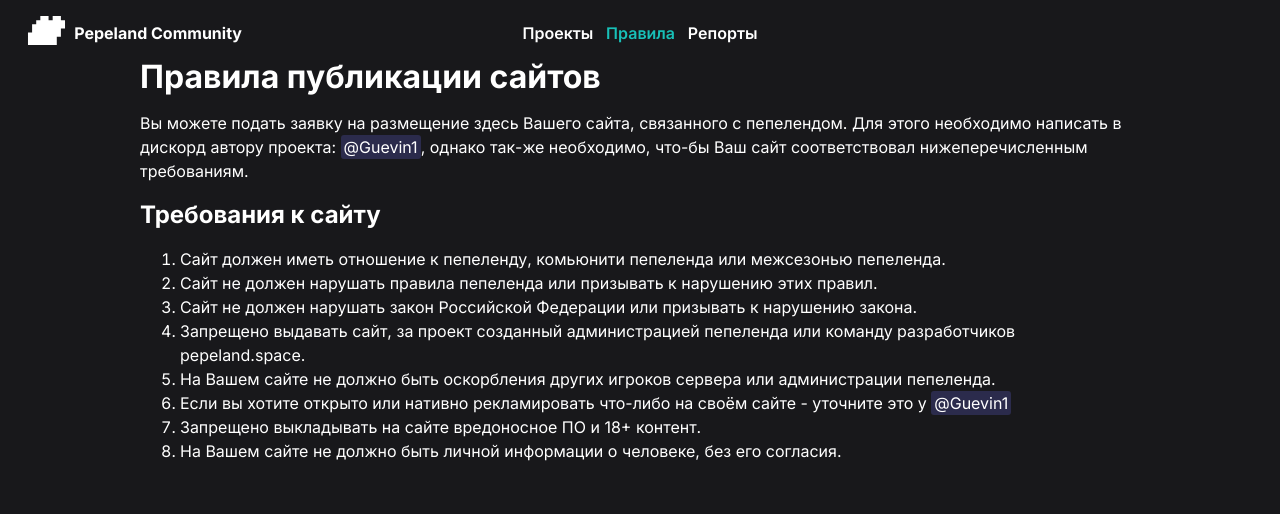
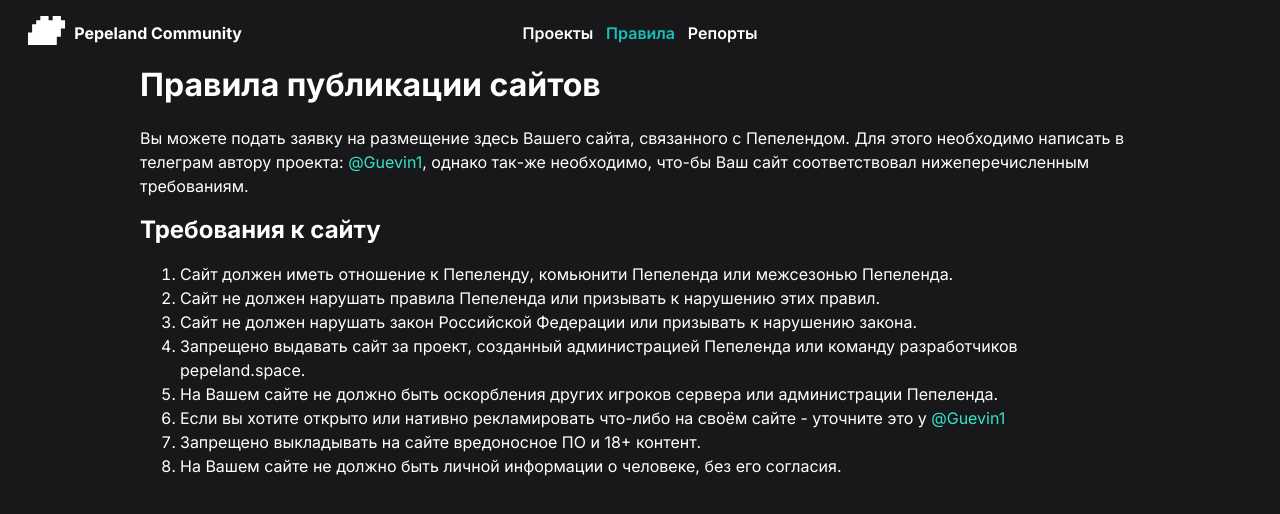
Before and after one commit to Andcool-Systems/pepeland-community, a Next.js app: page /rules in a window 1280 px wide. Shown: the top 514 px of the page. Built offline with nearby package versions, Linux system fonts and the light colour scheme.

Commit message:
final commit

```diff
--- a/app/modules/header.module.tsx
+++ b/app/modules/header.module.tsx
@@ -52,8 +52,9 @@ const Header = () => {
                     <div className={styles.pages}>
                         <NextLink href='/projects'>Проекты <NextImage src='/static/icons/stack.svg' alt='' width={25} height={25} /></NextLink>
                         <NextLink href='/rules'>Правила <NextImage src='/static/icons/book.svg' alt='' width={25} height={25} /></NextLink>
-                        <NextLink href='/reports'>Репорты <NextImage src='/static/icons/flag.svg' alt='' width={25} height={25} /></NextLink>
+                        <NextLink href='https://docs.google.com/forms/d/e/1FAIpQLScMCFH470CzS0eml2EPTThp_uDBGlDDiR5lUDAYOufaL_HC9Q/viewform'>Репорты <NextImage src='/static/icons/flag.svg' alt='' width={25} height={25} /></NextLink>
                     </div>
+                    <p style={{ position: 'absolute', bottom: 0 }}>by Guevin1 x AndcoolSystems</p>
                 </div>
             </CSSTransition>
             <header className={styles.header}>
@@ -65,7 +66,7 @@ const Header = () => {
                     <div className={styles.links}>
                         <NextLink href='/projects' className={`${path == 'projects' && styles.active}`}>Проекты</NextLink>
                         <NextLink href='/rules' className={`${path == 'rules' && styles.active}`}>Правила</NextLink>
-                        <NextLink href='/reports' className={`${path == 'reports' && styles.active}`}>Репорты</NextLink>
+                        <NextLink href='https://docs.google.com/forms/d/e/1FAIpQLScMCFH470CzS0eml2EPTThp_uDBGlDDiR5lUDAYOufaL_HC9Q/viewform' className={`${path == 'reports' && styles.active}`}>Репорты</NextLink>
                     </div>
                     <NextImage src='/static/icons/burger-menu.svg'
                         alt=''
--- a/app/page.tsx
+++ b/app/page.tsx
@@ -12,7 +12,7 @@ export default function Home() {
                 <div className={style.animated}>
                     <h1 className={manrope.className} style={{ textWrap: 'nowrap' }}>Общий Домен</h1>
                     <p>Для сайтов, связанных с Пепелендом</p>
-                    <NextLink href='/rules' className={style.button}><NextImage src='/static/icons/book.svg' alt='' width={20} height={20} /> Правила</NextLink>
+                    <NextLink href='/projects' className={style.button}><NextImage src='/static/icons/stack.svg' alt='' width={22} height={22} /> Проекты</NextLink>
                 </div>
             </div>
         </main>
--- a/app/rules/page.tsx
+++ b/app/rules/page.tsx
@@ -6,16 +6,16 @@ const Rules = () => {
     return (
         <main className={style.main}>
             <div className={style.container}>
-                <h1 style={{ marginTop: 0, fontSize: '2rem' }}>Правила публикации сайтов</h1>
-                <p>Вы можете подать заявку на размещение здесь Вашего сайта, связанного с пепелендом. Для этого необходимо написать в дискорд автору проекта: <DiscordUser username="Guevin1" uid={440034971390836737} />, однако так-же необходимо, что-бы Ваш сайт соответствовал нижеперечисленным требованиям.</p>
+                <h1 style={{ marginTop: 0, fontSize: '2rem', lineHeight: 'normal' }}>Правила публикации сайтов</h1>
+                <p>Вы можете подать заявку на размещение здесь Вашего сайта, связанного с Пепелендом. Для этого необходимо написать в телеграм автору проекта: <TelegramUser username="Guevin1" link="https://t.me/guevin1" />, однако так-же необходимо, что-бы Ваш сайт соответствовал нижеперечисленным требованиям.</p>
                 <h2>Требования к сайту</h2>
                 <ol>
-                    <li>Сайт должен иметь отношение к пепеленду, комьюнити пепеленда или межсезонью пепеленда.</li>
-                    <li>Сайт не должен нарушать правила пепеленда или призывать к нарушению этих правил.</li>
+                    <li>Сайт должен иметь отношение к Пепеленду, комьюнити Пепеленда или межсезонью Пепеленда.</li>
+                    <li>Сайт не должен нарушать правила Пепеленда или призывать к нарушению этих правил.</li>
                     <li>Сайт не должен нарушать закон Российской Федерации или призывать к нарушению закона.</li>
-                    <li>Запрещено выдавать сайт, за проект созданный администрацией пепеленда или команду разработчиков pepeland.space.</li>
-                    <li>На Вашем сайте не должно быть оскорбления других игроков сервера или администрации пепеленда.</li>
-                    <li>Если вы хотите открыто или нативно рекламировать что-либо на своём сайте - уточните это у <DiscordUser username="Guevin1" uid={440034971390836737} /></li>
+                    <li>Запрещено выдавать сайт за проект, созданный администрацией Пепеленда или команду разработчиков pepeland.space.</li>
+                    <li>На Вашем сайте не должно быть оскорбления других игроков сервера или администрации Пепеленда.</li>
+                    <li>Если вы хотите открыто или нативно рекламировать что-либо на своём сайте - уточните это у <TelegramUser username="Guevin1" link="https://t.me/guevin1" /></li>
                     <li>Запрещено выкладывать на сайте вредоносное ПО и 18+ контент.</li>
                     <li>На Вашем сайте не должно быть личной информации о человеке, без его согласия.</li>
                 </ol>
@@ -24,9 +24,9 @@ const Rules = () => {
     )
 }
 
-const DiscordUser = ({ username, uid }: { username: string, uid: string | number }) => {
+const TelegramUser = ({ username, link }: { username: string, link: string }) => {
     return (
-        <NextLink href={`https://discord.com/users/${uid}`} className={style.discord_link}>
+        <NextLink href={link} className={style.telegram_link}>
             @{username}
         </NextLink>
     )
--- a/app/styles/page.module.css
+++ b/app/styles/page.module.css
@@ -40,7 +40,7 @@
     display: flex;
     align-items: center;
     flex-direction: row;
-    gap: .5rem;
+    gap: .3rem;
     text-decoration: none;
     font-weight: 400;
     margin-top: 1.5rem;
--- a/app/styles/projects/page.module.css
+++ b/app/styles/projects/page.module.css
@@ -53,6 +53,7 @@
     display: flex;
     flex-direction: column;
     gap: 1rem;
+    padding-top: .5rem;
 }
 
 .body_top {
@@ -99,7 +100,7 @@
     width: var(--width);
     height: var(--header_height);
     overflow: hidden;
-    border-radius: 1.25rem 1.25rem 0 0;
+    border-radius: calc(1.25rem - 1px) calc(1.25rem - 1px) 0 0;
     box-sizing: border-box;
     display: flex;
     align-items: center;
--- a/app/styles/rules/page.module.css
+++ b/app/styles/rules/page.module.css
@@ -13,15 +13,11 @@
     animation: show .5s;
 }
 
-.discord_link {
-    padding: 2px 3px 2px 3px;
-    background-color: #2b2b4c;
-    border-radius: 3px;
-    transition: background-color 150ms;
+.telegram_link {
+    color: #37e1ca;
 }
 
-.discord_link:hover {
-    background-color: #5865f2;
+.telegram_link:hover {
     text-decoration: underline;
 }
 
--- a/package.json
+++ b/package.json
@@ -13,7 +13,8 @@
     "next": "14.2.6",
     "react": "^18",
     "react-dom": "^18",
-    "react-transition-group": "^4.4.5"
+    "react-transition-group": "^4.4.5",
+    "sharp": "^0.33.5"
   },
   "devDependencies": {
     "@types/node": "^20",
```
Also changed, not shown: 1 other file (tests, documents, lock files or other folders).
